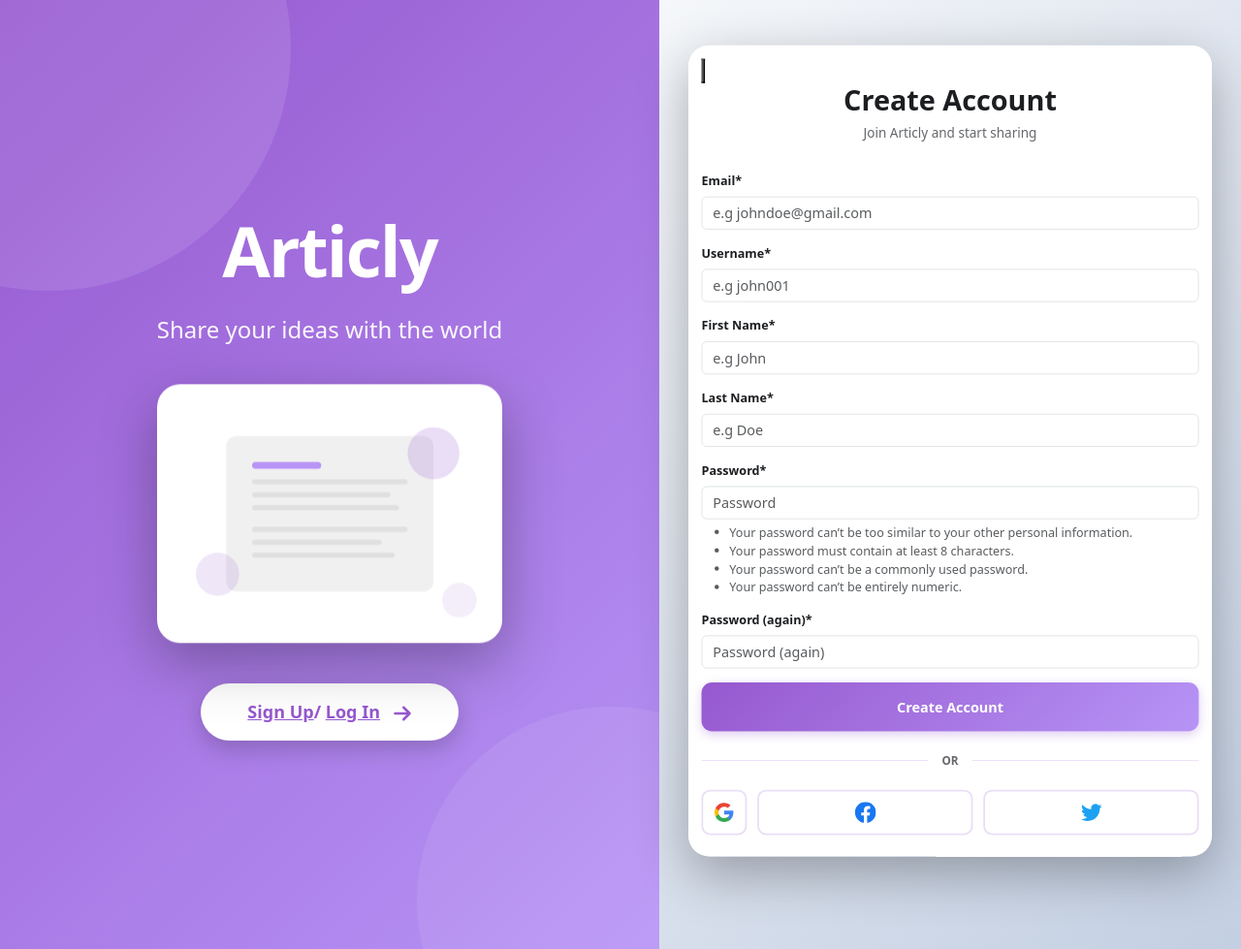
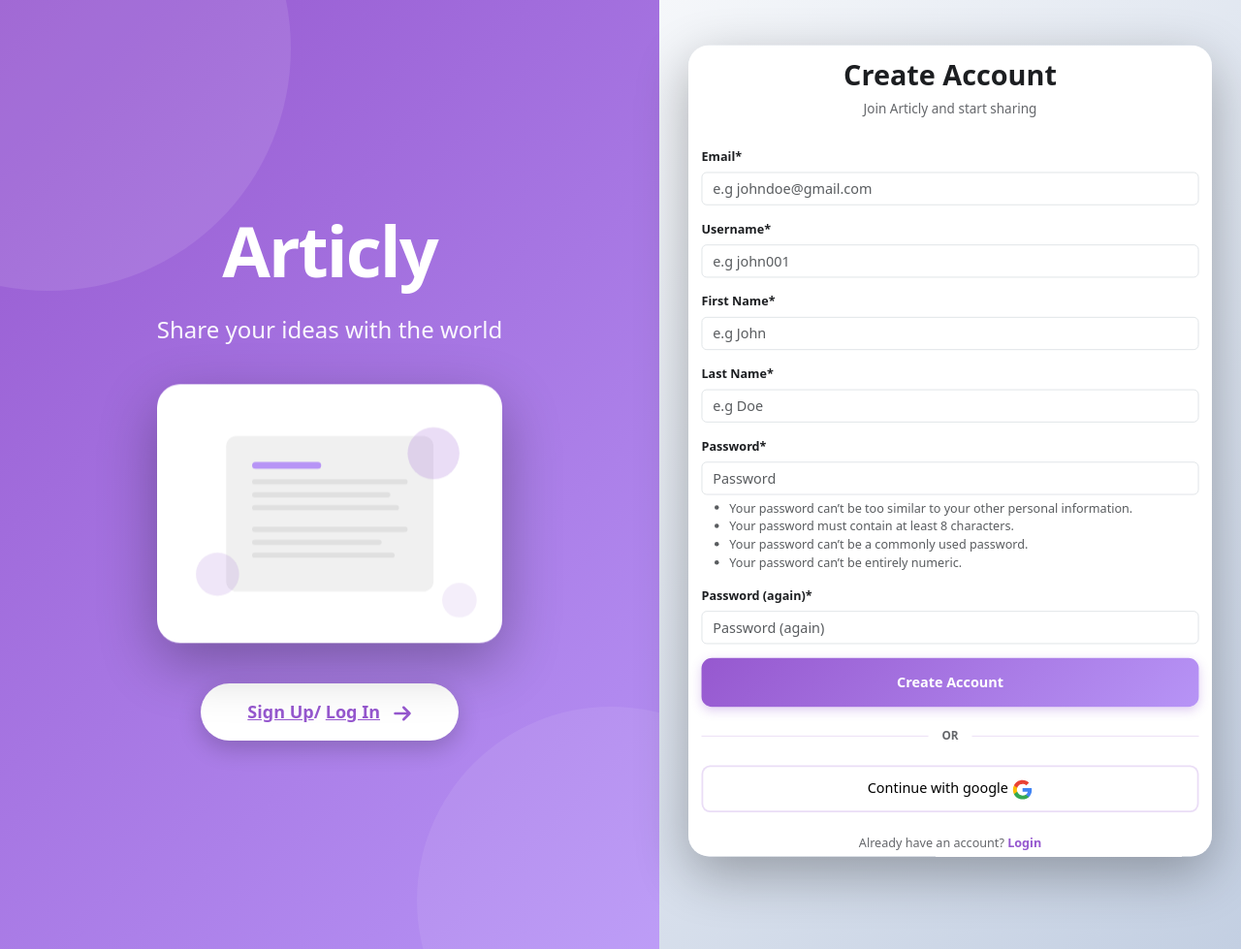
Before and after one commit to mike0001-prog/articly, a Django app: page /accounts/signup/ in a window 1280 px wide. Shown: the whole page at 97% size. Run offline with Django 5.2, Linux system fonts and the light colour scheme; some libraries are stand-ins or nearby versions.

Commit message:
fixed issue with main page

```diff
--- a/authentication/templates/account/signup.html
+++ b/authentication/templates/account/signup.html
@@ -1,8 +1,5 @@
-{% extends "account/base_signup_login.html" %}
-{% load crispy_forms_tags %}
-{% load allauth i18n %}
-{% load allauth account %}
-{% load socialaccount %}
+{% extends "account/base_signup_login.html" %} {% load crispy_forms_tags %}
+{%load allauth i18n %} {% load allauth account %} {% load socialaccount %}
 
 <!-- {% block head_title %}
     {% trans "Signup" %}
@@ -61,23 +58,20 @@
         {% include "socialaccount/snippets/login.html" with page_layout="entrance" %}
     {% endif %}
 {% endblock main %} -->
-{% block  form_space %}
-<div class="signup-overlay" id="signupOverlay" onclick="closeSignupOnOutsideClick(event)">
-        <div class="signup-form-container" onclick="event.stopPropagation()">
-            <button class="close-btn" onclick="closeSignup()">
-                <svg xmlns="http://www.w3.org/2000/svg" fill="none" viewBox="0 0 24 24" stroke-width="2">
-                    <path stroke-linecap="round" stroke-linejoin="round" d="M6 18 18 6M6 6l12 12" />
-                </svg>
-            </button>
-
+{% block form_space %}
+<div
+  class="signup-overlay"
+  id="signupOverlay"
+  onclick="closeSignupOnOutsideClick(event)"
+>
+  <div class="signup-form-container">
     <div class="form-header">
       <h2 class="form-title">Create Account</h2>
       <p class="form-subtitle">Join Articly and start sharing</p>
     </div>
 
     <form id="signupForm" action="{% url 'account_signup' %}" method="post">
-                {{ form|crispy }}
-                {% csrf_token %}
+      {{ form|crispy }} {% csrf_token %}
       <button type="submit" class="submit-btn">Create Account</button>
 
       <div class="divider">
@@ -86,29 +80,38 @@
         <div class="divider-line"></div>
       </div>
 
-                <div class="social-login">
-                <a href="{% provider_login_url 'google' %}">
-                        <button type="button" class="social-btn" title="Sign up with Google">
+      <div class="w-100">
+        <a
+          href="{% provider_login_url 'google' %}"
+          class="d-block w-100 text-decoration-none"
+        >
+          <button
+            type="button"
+            class="social-btn d-block"
+            style="width: 100%"
+            title="Sign up with Google"
+          >
+            Continue with google
             <svg viewBox="0 0 24 24" fill="currentColor">
-                            <path d="M22.56 12.25c0-.78-.07-1.53-.2-2.25H12v4.26h5.92c-.26 1.37-1.04 2.53-2.21 3.31v2.77h3.57c2.08-1.92 3.28-4.74 3.28-8.09z" fill="#4285F4"/>
-                            <path d="M12 23c2.97 0 5.46-.98 7.28-2.66l-3.57-2.77c-.98.66-2.23 1.06-3.71 1.06-2.86 0-5.29-1.93-6.16-4.53H2.18v2.84C3.99 20.53 7.7 23 12 23z" fill="#34A853"/>
-                            <path d="M5.84 14.09c-.22-.66-.35-1.36-.35-2.09s.13-1.43.35-2.09V7.07H2.18C1.43 8.55 1 10.22 1 12s.43 3.45 1.18 4.93l2.85-2.22.81-.62z" fill="#FBBC05"/>
-                            <path d="M12 5.38c1.62 0 3.06.56 4.21 1.64l3.15-3.15C17.45 2.09 14.97 1 12 1 7.7 1 3.99 3.47 2.18 7.07l3.66 2.84c.87-2.6 3.3-4.53 6.16-4.53z" fill="#EA4335"/>
+              <path
+                d="M22.56 12.25c0-.78-.07-1.53-.2-2.25H12v4.26h5.92c-.26 1.37-1.04 2.53-2.21 3.31v2.77h3.57c2.08-1.92 3.28-4.74 3.28-8.09z"
+                fill="#4285F4"
+              />
+              <path
+                d="M12 23c2.97 0 5.46-.98 7.28-2.66l-3.57-2.77c-.98.66-2.23 1.06-3.71 1.06-2.86 0-5.29-1.93-6.16-4.53H2.18v2.84C3.99 20.53 7.7 23 12 23z"
+                fill="#34A853"
+              />
+              <path
+                d="M5.84 14.09c-.22-.66-.35-1.36-.35-2.09s.13-1.43.35-2.09V7.07H2.18C1.43 8.55 1 10.22 1 12s.43 3.45 1.18 4.93l2.85-2.22.81-.62z"
+                fill="#FBBC05"
+              />
+              <path
+                d="M12 5.38c1.62 0 3.06.56 4.21 1.64l3.15-3.15C17.45 2.09 14.97 1 12 1 7.7 1 3.99 3.47 2.18 7.07l3.66 2.84c.87-2.6 3.3-4.53 6.16-4.53z"
+                fill="#EA4335"
+              />
             </svg>
           </button>
         </a>
-
-                    <button type="button" class="social-btn" title="Sign up with Facebook">
-                        <svg viewBox="0 0 24 24" fill="#1877F2">
-                            <path d="M24 12.073c0-6.627-5.373-12-12-12s-12 5.373-12 12c0 5.99 4.388 10.954 10.125 11.854v-8.385H7.078v-3.47h3.047V9.43c0-3.007 1.792-4.669 4.533-4.669 1.312 0 2.686.235 2.686.235v2.953H15.83c-1.491 0-1.956.925-1.956 1.874v2.25h3.328l-.532 3.47h-2.796v8.385C19.612 23.027 24 18.062 24 12.073z"/>
-                        </svg>
-                    </button>
-
-                    <button type="button" class="social-btn" title="Sign up with Twitter">
-                        <svg viewBox="0 0 24 24" fill="#1DA1F2">
-                            <path d="M23.953 4.57a10 10 0 01-2.825.775 4.958 4.958 0 002.163-2.723c-.951.555-2.005.959-3.127 1.184a4.92 4.92 0 00-8.384 4.482C7.69 8.095 4.067 6.13 1.64 3.162a4.822 4.822 0 00-.666 2.475c0 1.71.87 3.213 2.188 4.096a4.904 4.904 0 01-2.228-.616v.06a4.923 4.923 0 003.946 4.827 4.996 4.996 0 01-2.212.085 4.936 4.936 0 004.604 3.417 9.867 9.867 0 01-6.102 2.105c-.39 0-.779-.023-1.17-.067a13.995 13.995 0 007.557 2.209c9.053 0 13.998-7.496 13.998-13.985 0-.21 0-.42-.015-.63A9.935 9.935 0 0024 4.59z"/>
-                        </svg>
-                    </button>
       </div>
     </form>
 
--- a/user/utils.py
+++ b/user/utils.py
@@ -62,7 +62,7 @@
         # print(connected_user_ids)
         connected_user_ids.discard(request.user.id)
         print(f"user_connections_{request.user}")
-        cache.set(f'user_connections_{request.user}', connected_user_ids) # Cache for 1 hour
+        cache.set(f'user_connections_{request.user}', connected_user_ids,None) # Cache for 1 hour
     return data
 
 
```
Also changed, not shown: user/templates/user/base.html (+18 -5 lines), db.sqlite3, 1 other file. Lines whose indentation alone changed are shown as unchanged.
